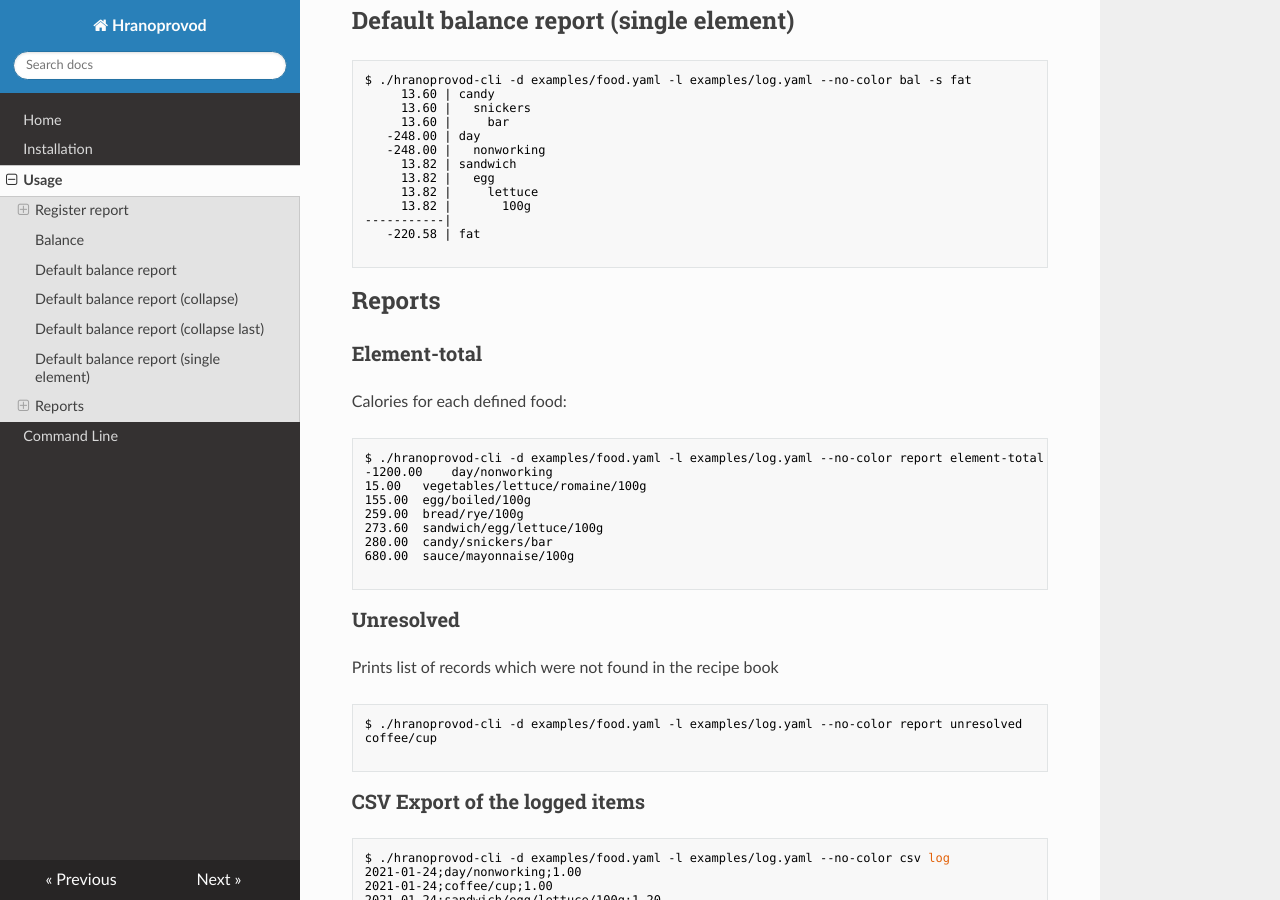
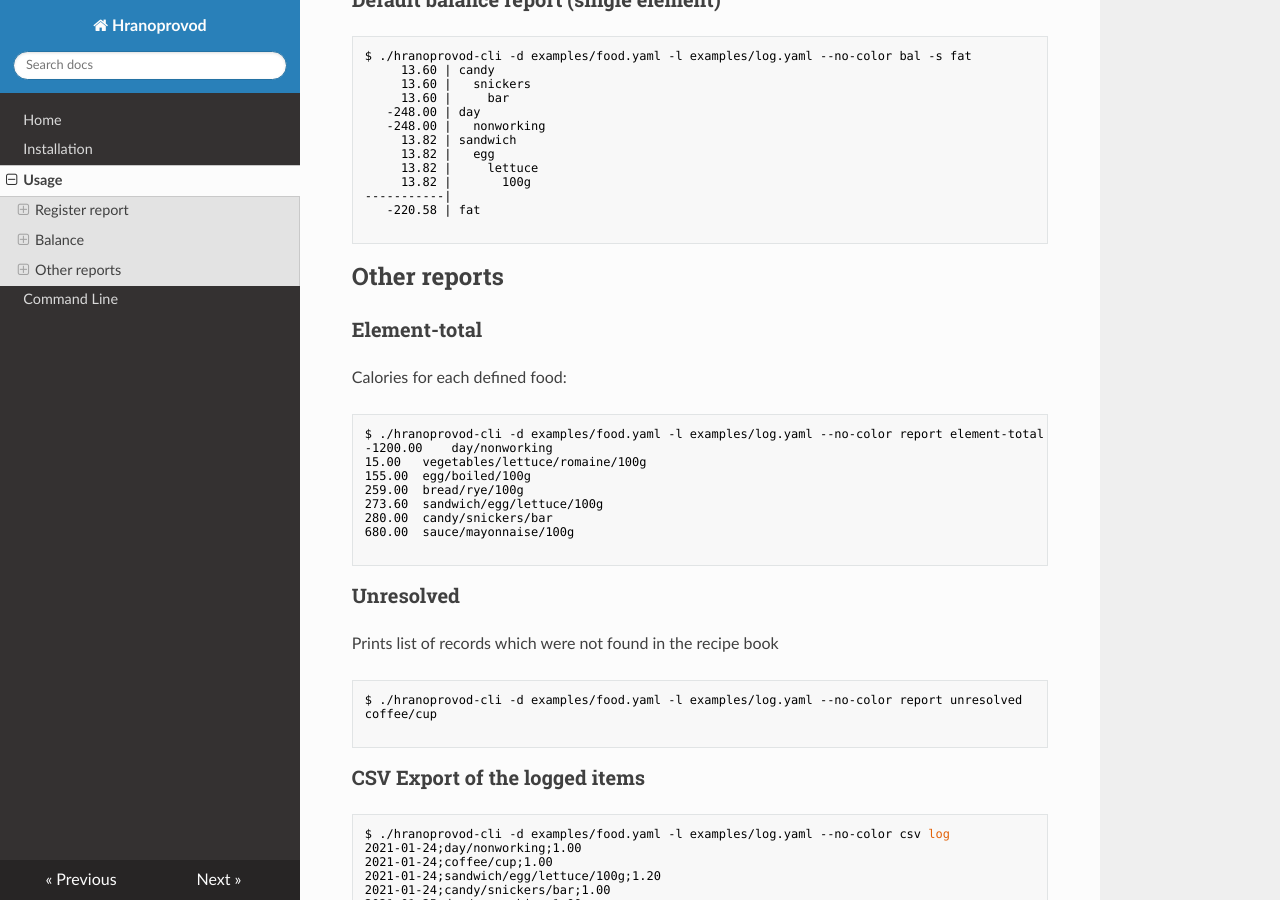
Before and after one commit to aquilax/hranoprovod-cli, an MkDocs documentation site: the page built from docs/usage.md, in a window 1280 px wide and 900 px high, scrolled down 3510 px. Built offline with MkDocs 1.6.1, drawn with Linux system fonts in a browser that asks for light colours; nearby versions of some CDN libraries.

Commit message:
Updates the usage docs

````diff
--- a/docs/usage.md
+++ b/docs/usage.md
@@ -179,7 +179,7 @@ $ ./hranoprovod-cli -d examples/food.yaml -l examples/log.yaml --no-color reg --
 
 ## Balance
 
-## Default balance report
+### Default balance report
 
 ```sh
 $ ./hranoprovod-cli -d examples/food.yaml -l examples/log.yaml --no-color bal
@@ -197,7 +197,7 @@ $ ./hranoprovod-cli -d examples/food.yaml -l examples/log.yaml --no-color bal
 
 ```
 
-## Default balance report (collapse)
+### Default balance report (collapse)
 
 ```sh
 $ ./hranoprovod-cli -d examples/food.yaml -l examples/log.yaml --no-color bal -c
@@ -208,7 +208,7 @@ $ ./hranoprovod-cli -d examples/food.yaml -l examples/log.yaml --no-color bal -c
 
 ```
 
-## Default balance report (collapse last)
+### Default balance report (collapse last)
 
 ```sh
 $ ./hranoprovod-cli -d examples/food.yaml -l examples/log.yaml --no-color bal --collapse-last
@@ -222,7 +222,7 @@ $ ./hranoprovod-cli -d examples/food.yaml -l examples/log.yaml --no-color bal --
 
 ```
 
-## Default balance report (single element)
+### Default balance report (single element)
 
 ```sh
 $ ./hranoprovod-cli -d examples/food.yaml -l examples/log.yaml --no-color bal -s fat
@@ -240,7 +240,7 @@ $ ./hranoprovod-cli -d examples/food.yaml -l examples/log.yaml --no-color bal -s
 
 ```
 
-## Reports
+## Other reports
 
 ### Element-total
 
````
Also changed, not shown: documentation/usage.md (+5 -5 lines).
